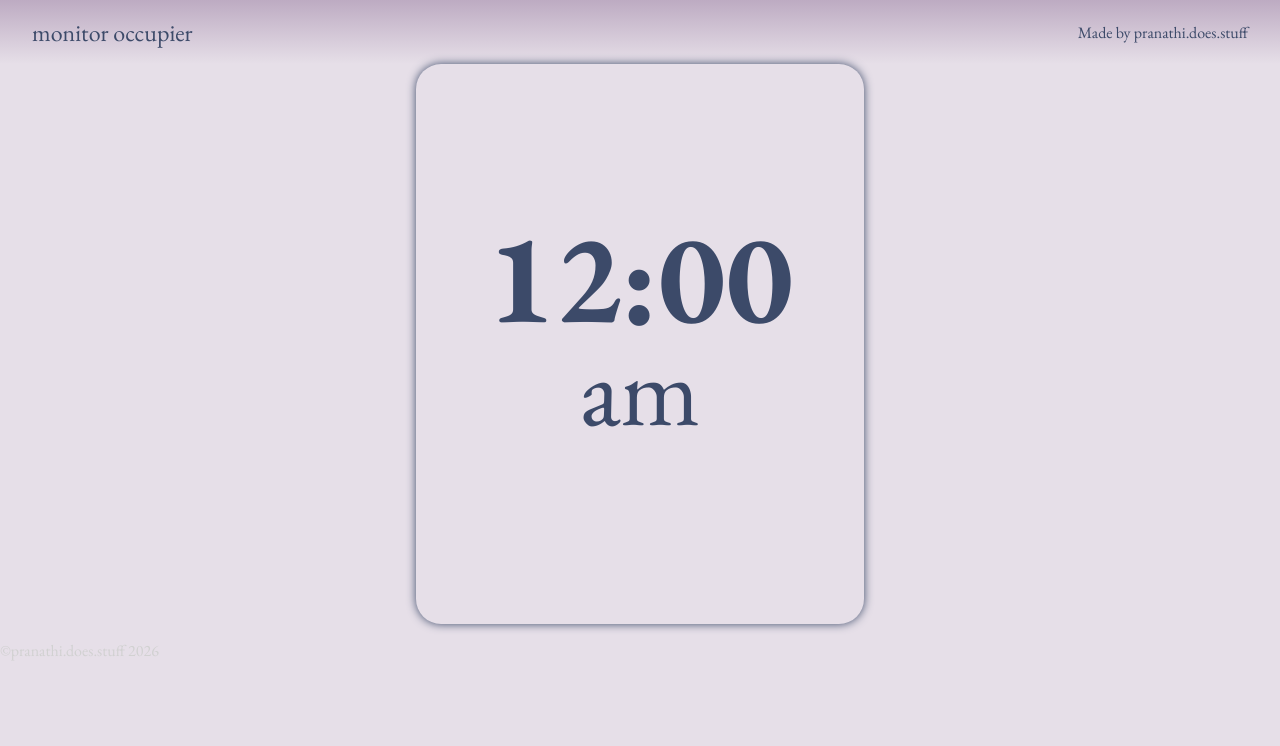
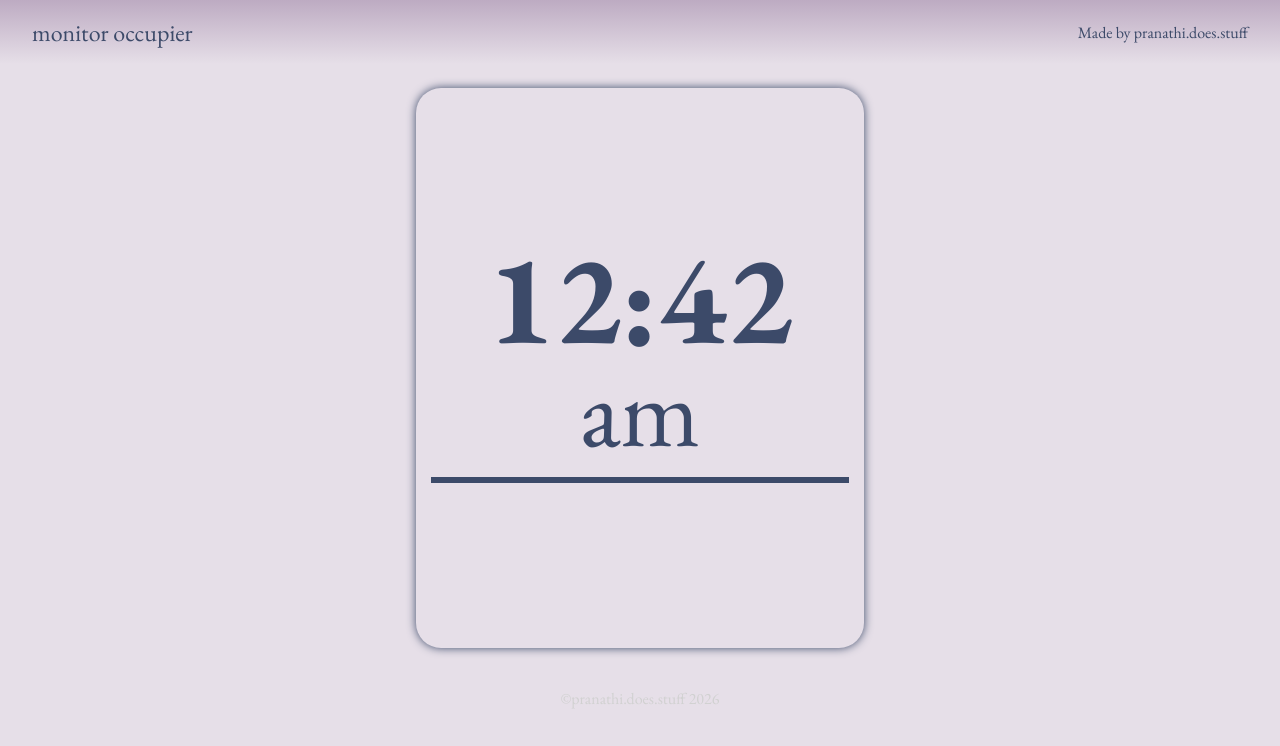
Before and after one commit to pranathi-does-stuff/monitor-occupier, a plain HTML site: page index.html in a window 1280 px wide. Drawn offline with nearby package versions, Linux system fonts and the light colour scheme.

Commit message:
clock is operational

```diff
--- a/index.html
+++ b/index.html
@@ -31,5 +31,6 @@
         <footer>
             <p>&copypranathi.does.stuff 2026</p>
         </footer>
+        <script src="./script.js"></script>
     </body>
 </html>
--- /dev/null
+++ b/script.js
@@ -0,0 +1,28 @@
+const hourText = document.getElementById("hour-container");
+const minuteText = document.getElementById("minute-container");
+const amPmContainer = document.getElementById("am-pm-container");
+const secondBar = document.getElementById("seconds-bar");
+let len = 0;
+
+function updateClock(){
+    const currentTime = new Date();
+    let amPm = "pm";
+    if(currentTime.getHours() < 12){
+        amPM = "am";
+    }
+    let hour = currentTime.getHours() % 12 || 12;
+    let min = currentTime.getMinutes();
+    let sec = currentTime.getSeconds();
+
+    hourText.textContent = hour;
+    minuteText.textContent = min;
+    console.log(sec);
+
+    let calculateSec = sec/60*100;
+
+    secondBar.style.width = `${calculateSec}%`;
+
+}
+
+updateClock();
+setInterval(updateClock, 1000);
--- a/styles.css
+++ b/styles.css
@@ -47,7 +47,7 @@ html{
 #clock-container{
     width: 35vw;
     height: 70vh;
-    margin: auto;
+    margin: 3vh auto;
     box-shadow: 0 0 10px var(--dark-header-color);
     border-radius: 25px;
     display: flex;
@@ -92,4 +92,11 @@ h2{
 footer{
     color: var(--light-gray);
     margin-top: auto;
+    text-align: center;
 }
+
+#seconds-bar{
+    width: 1px;
+    border: 3px solid var(--dark-header-color);
+    transition: width 0.1s;
+}
```
